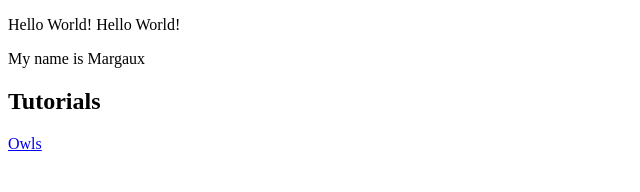
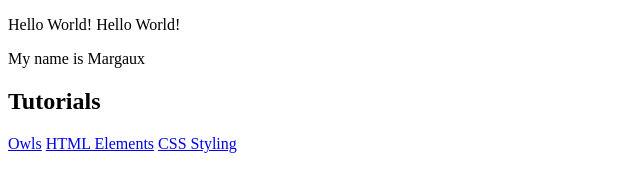
Before and after one commit to Margauxfassi/Margauxfassi.github.io, a plain HTML site: page index.html in a window 1280 px wide. Shown: the whole page, without its empty margins (0-640 px from the left). Drawn offline with Linux system fonts and the light colour scheme.

Commit message:
Add files HTML CSS

```diff
--- a/index.html
+++ b/index.html
@@ -11,5 +11,7 @@
     <h2>Tutorials</h2>
 
     <a href="owls.html">Owls</a>
+    <a href="https://codepen.io/margauxfassi/pen/xxxNzjz">HTML Elements</a>
+    <a href="https://codepen.io/margauxfassi/pen/bGGXNeL?editors=0100">CSS Styling</a>
   </body>
 </html>
```
